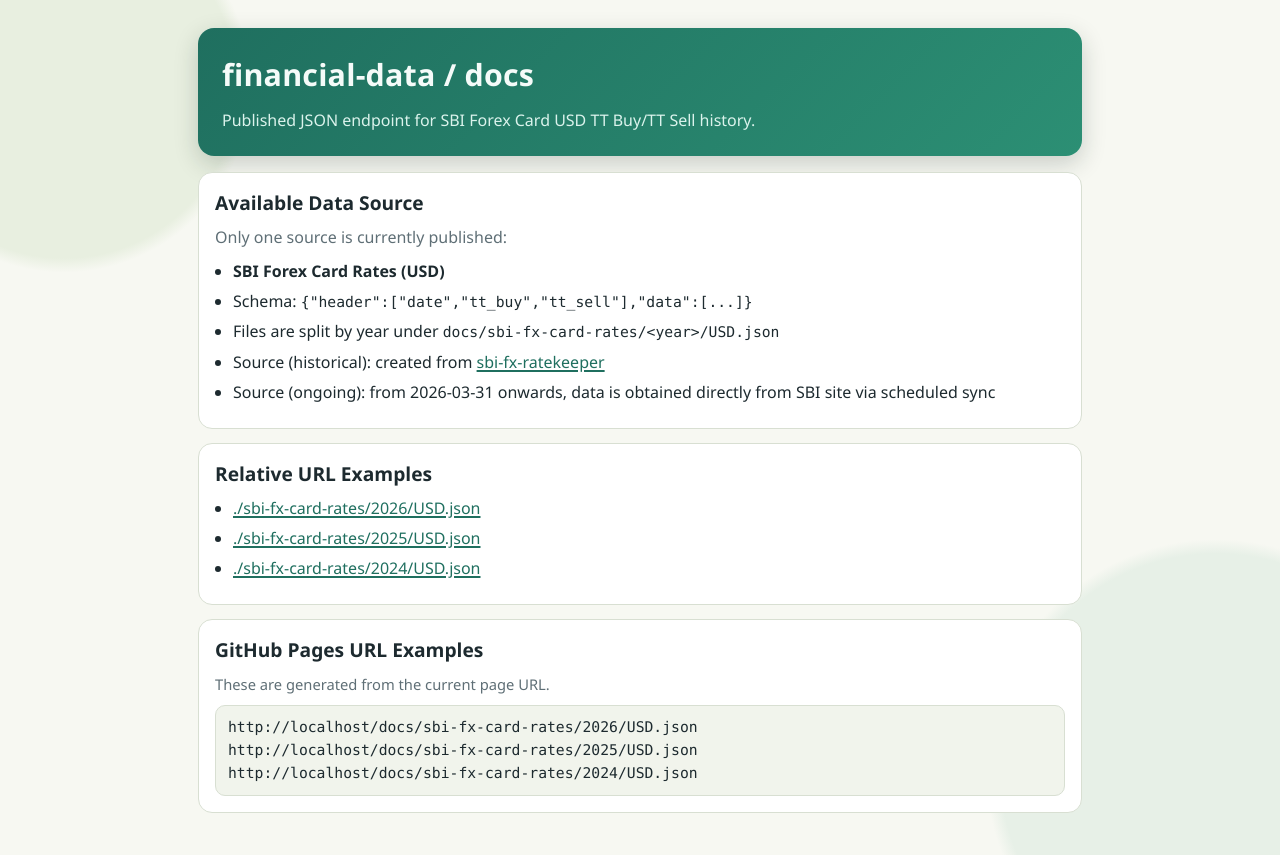
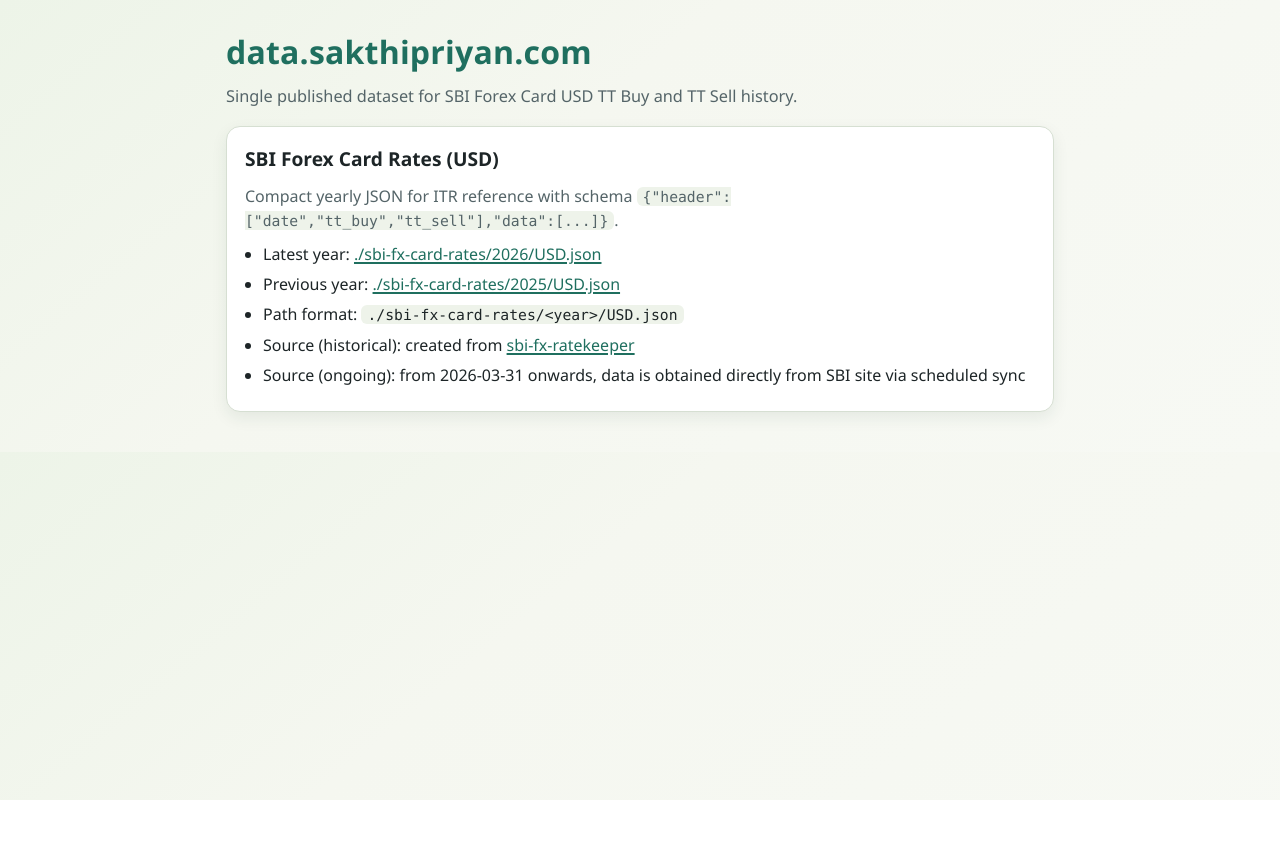
Before and after one commit to sakthipriyan/financial-data, a plain HTML site: page docs/index.html in a window 1280 px wide. After the commit the page ends 800 px from the top, so only its background shows below. Drawn offline with Linux system fonts and the light colour scheme.

Commit message:
docs: restore compact single-card homepage layout

```diff
--- a/docs/index.html
+++ b/docs/index.html
@@ -3,17 +3,15 @@
 <head>
   <meta charset="utf-8">
   <meta name="viewport" content="width=device-width, initial-scale=1">
-  <title>financial-data docs</title>
+  <title>data.sakthipriyan.com</title>
   <style>
     :root {
-      --bg: #f7f8f2;
+      --bg: #f5f7f0;
+      --ink: #1d2527;
+      --muted: #546468;
       --card: #ffffff;
-      --ink: #1d2a2f;
-      --muted: #5f6f76;
-      --line: #d8dfd2;
-      --accent: #1f6f5f;
-      --accent-2: #2b8a78;
-      --code-bg: #f1f4ec;
+      --line: #d6dfd2;
+      --brand: #1f6f5f;
     }
 
     * { box-sizing: border-box; }
@@ -21,55 +19,41 @@
     body {
       margin: 0;
       font-family: "IBM Plex Sans", "Segoe UI", sans-serif;
-      background:
-        radial-gradient(circle at 5% 10%, #e8efe0 0 12%, transparent 13%),
-        radial-gradient(circle at 95% 90%, #e7f0e7 0 15%, transparent 16%),
-        var(--bg);
+      background: linear-gradient(140deg, #edf4e8 0%, var(--bg) 40%, #f7f9f4 100%);
       color: var(--ink);
       line-height: 1.5;
     }
 
     .wrap {
-      max-width: 920px;
+      max-width: 860px;
       margin: 0 auto;
-      padding: 28px 18px 42px;
+      padding: 28px 16px 40px;
     }
 
-    .hero {
-      background: linear-gradient(135deg, #1f6f5f, #2c8f74);
-      color: #f5fbf9;
-      border-radius: 16px;
-      padding: 24px;
-      box-shadow: 0 8px 24px rgba(20, 40, 30, 0.2);
+    h1 {
+      margin: 0;
+      font-size: 2rem;
+      letter-spacing: 0.2px;
+      color: var(--brand);
     }
 
-    .hero h1 {
-      margin: 0 0 10px;
-      font-size: 1.9rem;
-      letter-spacing: 0.2px;
-    }
-
-    .hero p {
-      margin: 0;
-      color: #dbf3ec;
-    }
-
-    .grid {
-      display: grid;
-      grid-template-columns: 1fr;
-      gap: 14px;
-      margin-top: 16px;
+    .summary {
+      margin: 8px 0 0;
+      color: var(--muted);
+      font-size: 1.02rem;
     }
 
     .card {
+      margin-top: 18px;
       background: var(--card);
       border: 1px solid var(--line);
       border-radius: 14px;
-      padding: 16px;
+      padding: 18px;
+      box-shadow: 0 6px 16px rgba(31, 58, 45, 0.08);
     }
 
     h2 {
-      margin: 0 0 8px;
+      margin: 0 0 10px;
       font-size: 1.2rem;
     }
 
@@ -79,93 +63,47 @@
     }
 
     ul {
-      margin: 8px 0;
+      margin: 8px 0 0;
       padding-left: 18px;
     }
 
     li { margin: 6px 0; }
 
     a {
-      color: var(--accent);
+      color: var(--brand);
       text-decoration-thickness: 2px;
       text-underline-offset: 2px;
     }
 
-    a:hover { color: var(--accent-2); }
-
-    pre {
-      margin: 8px 0 0;
-      padding: 10px 12px;
-      background: var(--code-bg);
-      border: 1px solid var(--line);
-      border-radius: 10px;
-      overflow-x: auto;
+    code {
+      font-family: "IBM Plex Mono", ui-monospace, Menlo, monospace;
       font-size: 0.92rem;
-    }
-
-    code {
-      font-family: "IBM Plex Mono", ui-monospace, SFMono-Regular, Menlo, monospace;
-      font-size: 0.92rem;
-    }
-
-    .note {
-      font-size: 0.92rem;
-      color: var(--muted);
+      background: #eef3ea;
+      padding: 1px 6px;
+      border-radius: 6px;
     }
 
     @media (max-width: 640px) {
-      .hero h1 { font-size: 1.5rem; }
-      .wrap { padding: 16px 12px 28px; }
+      h1 { font-size: 1.6rem; }
     }
   </style>
 </head>
 <body>
   <main class="wrap">
-    <section class="hero">
-      <h1>financial-data / docs</h1>
-      <p>Published JSON endpoint for SBI Forex Card USD TT Buy/TT Sell history.</p>
-    </section>
+    <h1>data.sakthipriyan.com</h1>
+    <p class="summary">Single published dataset for SBI Forex Card USD TT Buy and TT Sell history.</p>
 
-    <section class="grid">
     <article class="card">
-        <h2>Available Data Source</h2>
-        <p>Only one source is currently published:</p>
+      <h2>SBI Forex Card Rates (USD)</h2>
+      <p>Compact yearly JSON for ITR reference with schema <code>{"header":["date","tt_buy","tt_sell"],"data":[...]}</code>.</p>
       <ul>
-          <li><strong>SBI Forex Card Rates (USD)</strong></li>
-          <li>Schema: <code>{"header":["date","tt_buy","tt_sell"],"data":[...]}</code></li>
-          <li>Files are split by year under <code>docs/sbi-fx-card-rates/&lt;year&gt;/USD.json</code></li>
+        <li>Latest year: <a href="./sbi-fx-card-rates/2026/USD.json">./sbi-fx-card-rates/2026/USD.json</a></li>
+        <li>Previous year: <a href="./sbi-fx-card-rates/2025/USD.json">./sbi-fx-card-rates/2025/USD.json</a></li>
+        <li>Path format: <code>./sbi-fx-card-rates/&lt;year&gt;/USD.json</code></li>
         <li>Source (historical): created from <a href="https://github.com/sahilgupta/sbi-fx-ratekeeper">sbi-fx-ratekeeper</a></li>
         <li>Source (ongoing): from 2026-03-31 onwards, data is obtained directly from SBI site via scheduled sync</li>
       </ul>
     </article>
-
-      <article class="card">
-        <h2>Relative URL Examples</h2>
-        <ul>
-          <li><a href="./sbi-fx-card-rates/2026/USD.json">./sbi-fx-card-rates/2026/USD.json</a></li>
-          <li><a href="./sbi-fx-card-rates/2025/USD.json">./sbi-fx-card-rates/2025/USD.json</a></li>
-          <li><a href="./sbi-fx-card-rates/2024/USD.json">./sbi-fx-card-rates/2024/USD.json</a></li>
-        </ul>
-      </article>
-
-      <article class="card">
-        <h2>GitHub Pages URL Examples</h2>
-        <p class="note">These are generated from the current page URL.</p>
-        <pre><code id="pages-example">Loading...</code></pre>
-      </article>
-    </section>
   </main>
-
-  <script>
-    (function () {
-      var base = window.location.href.replace(/index\.html$/, "");
-      var urls = [
-        base + "sbi-fx-card-rates/2026/USD.json",
-        base + "sbi-fx-card-rates/2025/USD.json",
-        base + "sbi-fx-card-rates/2024/USD.json"
-      ];
-      document.getElementById("pages-example").textContent = urls.join("\n");
-    }());
-  </script>
 </body>
 </html>
```
Lines whose indentation alone changed are shown as unchanged.
